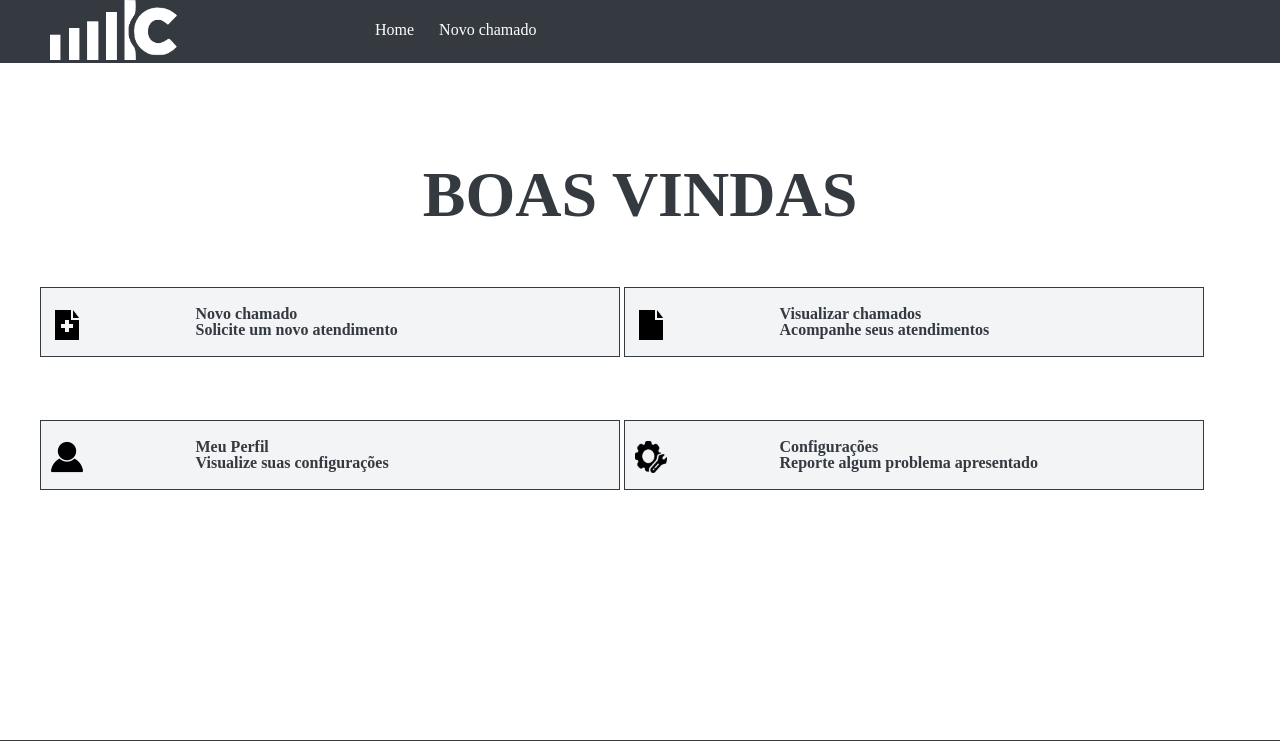
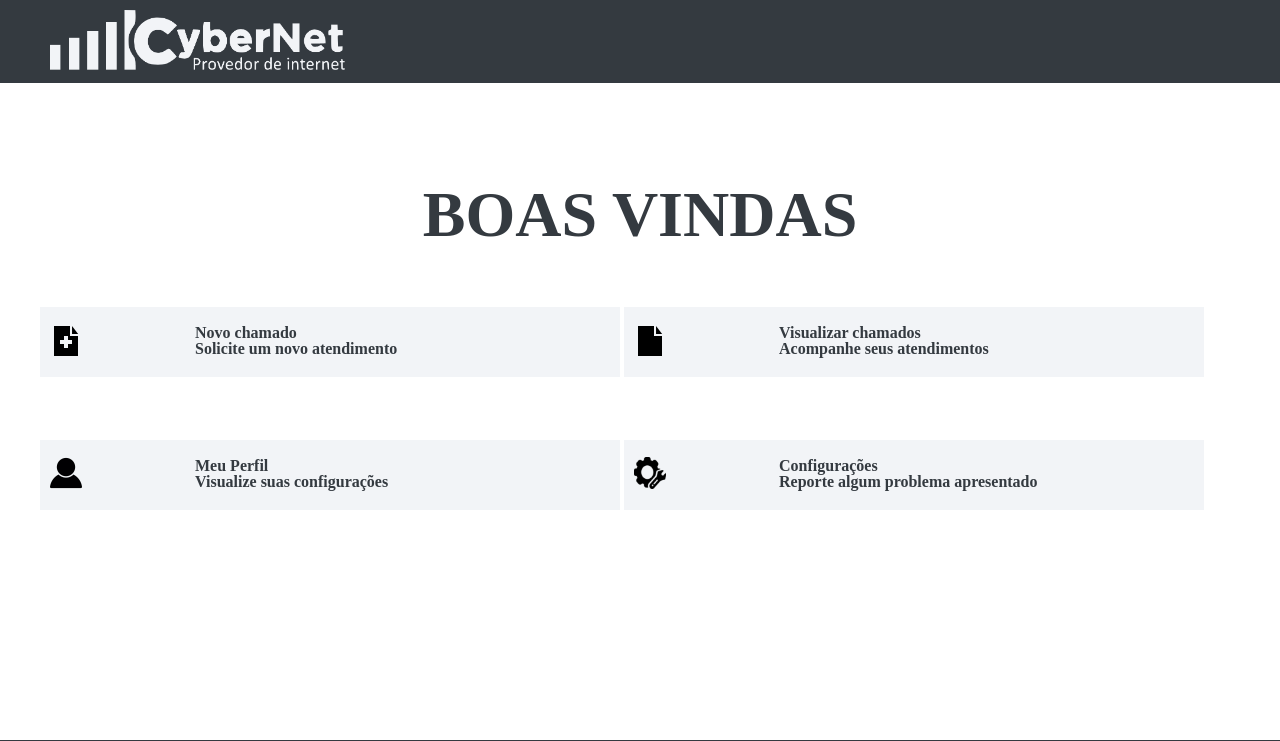
Before and after one commit to monteirocarlos/chamados, a PHP site: page / in a window 1280 px wide. Shown: the top 741 px of the page. Run offline with PHP 8.4, Linux system fonts and the light colour scheme; some web fonts are replaced.

Commit message:
Feito correções no layout

```diff
--- a/css/_menu.scss
+++ b/css/_menu.scss
@@ -1,5 +1,6 @@
 header {
     background-color:#343A40;
+    padding: 10px 0px;
 }
 
 .menu {
--- a/css/_painel.scss
+++ b/css/_painel.scss
@@ -1,11 +1,10 @@
 .painel {
-    background-color: #F2F4F6;
+    background-color: #f2f4f7;
     height: 70px;
     display: inline-block;
     margin-top: 60px;
-    border: solid 1px #343A40;
     img {
-        margin-top: 20px;
+        margin-top: 17px;
         width: 32px;
         height: 32px;
     }
@@ -25,3 +24,8 @@
     }
 
 }
+ .painel_geral {
+     a  {
+         text-decoration: none;
+     }
+ }
--- a/css/_tabela.scss
+++ b/css/_tabela.scss
@@ -14,6 +14,7 @@ margin-top: 60px;
         padding: 10px 0px;
         border: solid 2px gray;
         font-weight: bold;
+        text-transform: uppercase;
 
     }
     td {
--- a/css/style.css
+++ b/css/style.css
@@ -261,6 +261,7 @@ table {
 
 header {
   background-color: #343A40;
+  padding: 10px 0px;
 }
 
 .menu {
@@ -299,15 +300,14 @@ header {
 }
 
 .painel {
-  background-color: #F2F4F6;
+  background-color: #f2f4f7;
   height: 70px;
   display: inline-block;
   margin-top: 60px;
-  border: solid 1px #343A40;
 }
 
 .painel img {
-  margin-top: 20px;
+  margin-top: 17px;
   width: 32px;
   height: 32px;
 }
@@ -325,6 +325,10 @@ header {
 .painel_texto p {
   color: #343A40;
   font-weight: bold;
+}
+
+.painel_geral a {
+  text-decoration: none;
 }
 
 footer {
@@ -416,6 +420,7 @@ footer {
   padding: 10px 0px;
   border: solid 2px gray;
   font-weight: bold;
+  text-transform: uppercase;
 }
 
 .tabela td {
--- a/index.html
+++ b/index.html
@@ -10,14 +10,9 @@
     <header>
         <div class="container">
             <div class="grid-4">
-                <img class="menu_logo" src="img/logo.png" alt="">
+               <a href="index.html"><img class="menu_logo" src="img/logo.png" alt=""></a>
             </div>
-            <div class="grid-12">
-           <ul class="menu">
-               <li><a href="index.html">Home</a></li>
-               <li><a href="cadastro.html">Novo chamado</a></li>
-           </ul>
-            </div>
+
         </div>
     </header>
 
@@ -29,9 +24,11 @@
         </div>
     </section>
 
-    <section>
+    <section class="painel_geral">
         <div class="container">
-          <div class="painel grid-8">
+
+        <a href="cadastro.html">
+            <div class="painel grid-8">
             <div class="grid-4">
             <img src="img/newTicket.png" alt="Novo Chamado">
             </div>
@@ -40,6 +37,9 @@
             <p>Solicite um novo atendimento</p>
             </div>
           </div>
+        </a>
+
+         <a href="view.html">
           <div class="painel grid-8">
             <div class="grid-4">
             <img src="img/viewTicket.png" alt="Novo Chamado">
@@ -49,6 +49,9 @@
             <p>Acompanhe seus atendimentos</p>
             </div>
           </div>
+         </a>
+
+         <a href="">
           <div class="painel grid-8">
             <div class="grid-4">
             <img src="img/men.png" alt="Novo Chamado">
@@ -58,6 +61,9 @@
             <p>Visualize suas configurações</p>
             </div>
           </div>
+        </a>
+
+        <a href="">
           <div class="painel grid-8">
             <div class="grid-4">
             <img src="img/settings.png" alt="Novo Chamado">
@@ -65,9 +71,10 @@
             <div class="grid-12 painel_texto ">
             <p>Configurações</p>
             <p>Reporte algum problema apresentado</p>
+                </div>
             </div>
-          </div>
-        </div>
+            </div>
+        </a>
     </section>
 
 
```
Also changed, not shown: cadastro.html (+1 -7 lines), view.html (+2 -8 lines), img/logo.png, 1 other file.
